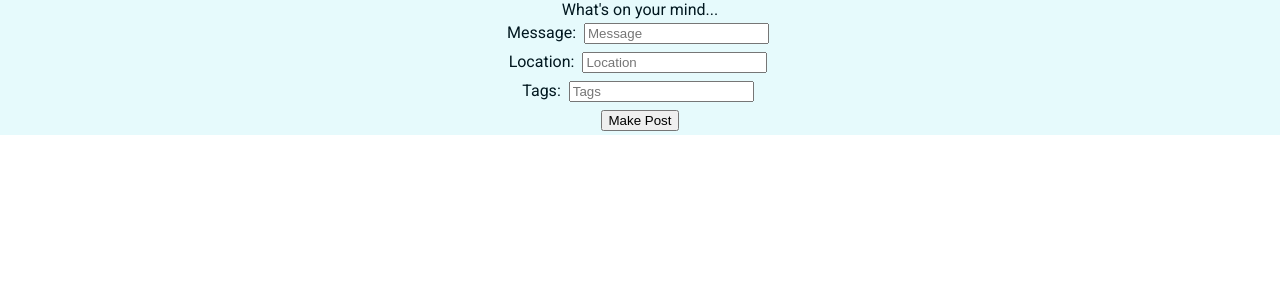
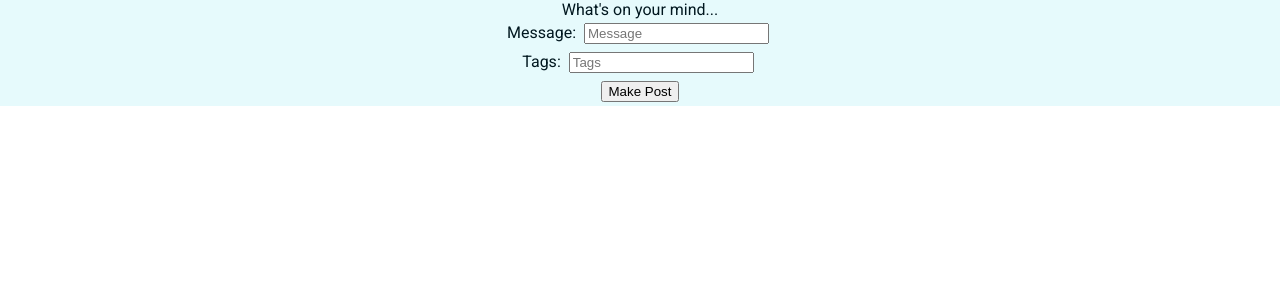
Before and after one commit to nicklesimba/bebopapp, a Flask app: template templates/feed.html in a window 1280 px wide. Shown: the part 96-396 px from the top of the page. Run offline with Flask 2, Linux system fonts and the light colour scheme; the template is opened without the code that fills it, so the values that code supplies are empty.

Commit message:
Setting login location as default post location

```diff
--- a/app.py
+++ b/app.py
@@ -34,7 +34,7 @@ def login():
         if valid:
             ## redirect to feed page with location information
             error = "Login worked: need to redirect"
-            return redirect(url_for('feed', username=username))
+            return redirect(url_for('feed', username=username, location=location))
 
         else:
             error = "Invalid Username or Password"
@@ -55,7 +55,7 @@ def login():
 
 
 @app.route('/feed/<username>', methods=['GET', 'POST'])
-def feed(username):
+def feed(username, location):
     post_info = {}
     query_result = queries.feed_query(username)
     for i in query_result:
@@ -82,9 +82,10 @@ def feed(username):
     #If it's a POST request, check which type of submit we did
     if request.form["Submit Type"] == 'Make Post':
         message = request.form.get('message')
-        location = request.form.get('location')
+        post_location = location
+        # location = request.form.get('location')
         tags = request.form.get('tags')
-        queries.createpost(username, location, message, tags)
+        queries.createpost(username, post_location, message, tags)
 
     elif request.form['Submit Type'] == 'Like':
         queries.likepost(username, request.form['postId'])
--- a/templates/feed.html
+++ b/templates/feed.html
@@ -14,8 +14,8 @@
 				What's on your mind... <br>
 				<label for="message">Message: </label>
 				<input type="text" placeholder="Message" name="message" value="{{ request.form.message }}"><br>
-				<label for="location">Location: </label>
-				<input type="text" placeholder="Location" name="location" value="{{ request.form.location }}"><br>
+				<!-- <label for="location">Location: </label> -->
+				<!-- <input type="text" placeholder="Location" name="location" value="{{ request.form.location }}"><br> -->
 				<label for="tags">Tags: </label>
 				<input type="text" placeholder="Tags" name="tags" value="{{ request.form.tags }}"><br>
 
```
